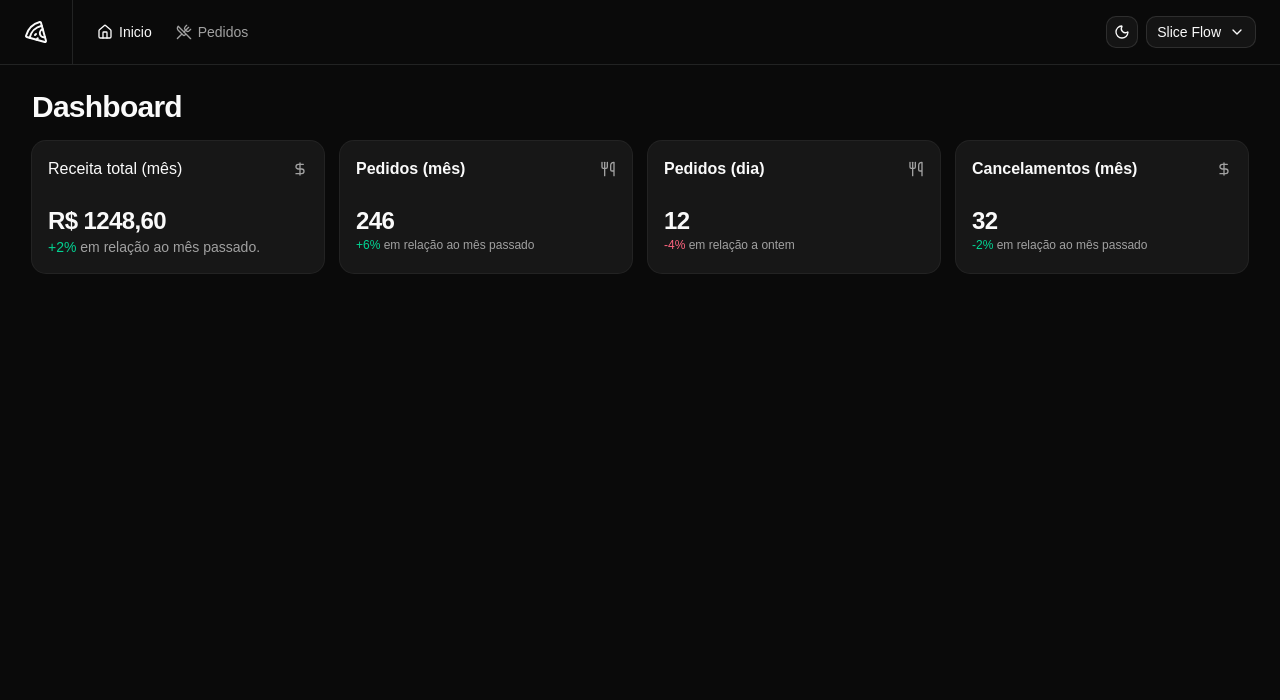
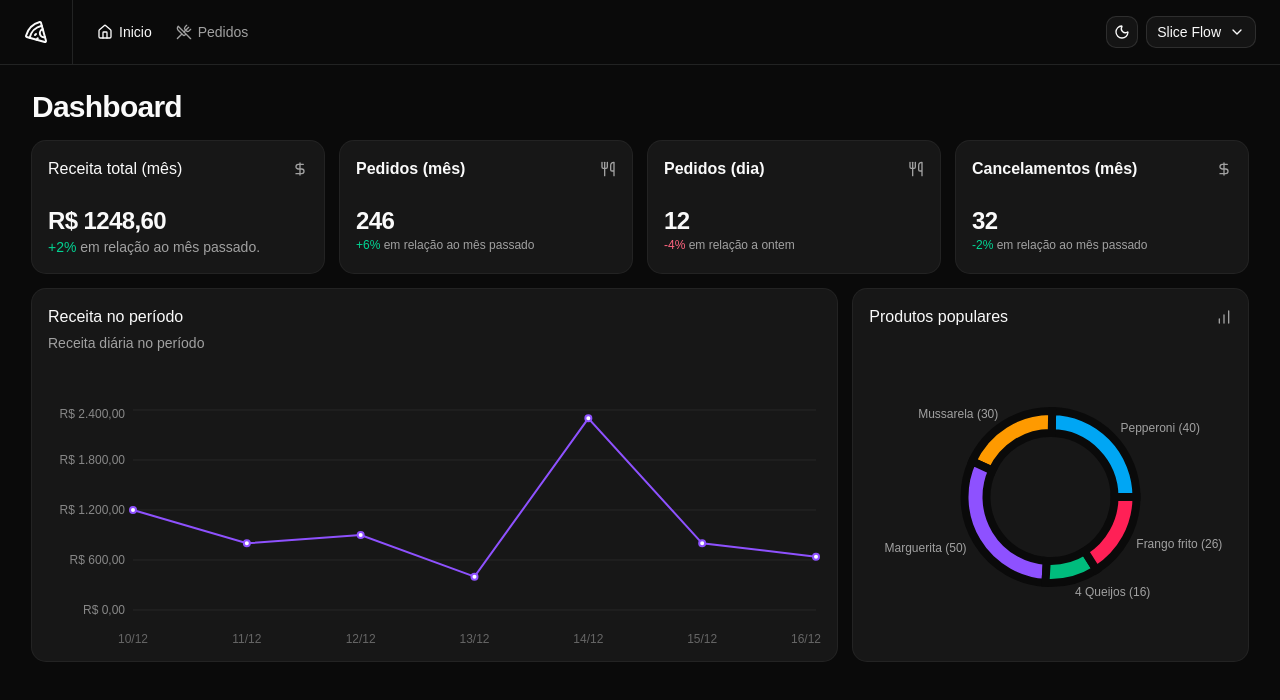
Before and after one commit to MDM04/Slice-Flow, a React (Vite) app: page / in a window 1280 px wide. Shown: the top 700 px of the page. Built offline with nearby package versions, Linux system fonts and the light colour scheme.

Commit message:
feat: Add popular-product and error 404

```diff
--- a/package.json
+++ b/package.json
@@ -25,6 +25,7 @@
     "react-helmet-async": "^3.0.0",
     "react-hook-form": "^7.88.0",
     "react-router-dom": "^7.18.3",
+    "recharts": "^3.10.1",
     "separator": "^0.1.0",
     "shadcn": "^4.21.0",
     "shadcn-ui": "^0.9.5",
--- /dev/null
+++ b/src/pages/404.tsx
@@ -0,0 +1,15 @@
+import { Link } from 'react-router-dom'
+
+export function NotFound() {
+  return (
+    <div className="flex h-screen flex-col items-center justify-center gap-2">
+      <h1 className="text-4xl font-bold">Página não encontrada</h1>
+      <p className="text-accent-foreground">
+        Voltar para o{' '}
+        <Link to="/" className="text-sky-600 dark:text-sky-400">
+          Dashboard
+        </Link>
+      </p>
+    </div>
+  )
+}
--- a/src/pages/app/dashboard/dashboard.tsx
+++ b/src/pages/app/dashboard/dashboard.tsx
@@ -4,6 +4,8 @@
 import { MonthCanceledOrdersAmountCard } from './month-canceled-amount-card'
 import { MonthOrdersAmountCard } from './month-orders-amount-card'
 import { MonthRevenueCard } from './month-revenue-card'
+import { PopularProductsChart } from './popular-product-chart'
+import { RevenueChart } from './revenue-chart'
 
 export function Dashboard() {
   return (
@@ -17,6 +19,11 @@
           <DayOrdersAmountCard />
           <MonthCanceledOrdersAmountCard />
         </div>
+
+        <div className="grid grid-cols-9 gap-4">
+          <RevenueChart />
+          <PopularProductsChart />
+        </div>
       </div>
     </>
   )
--- /dev/null
+++ b/src/pages/app/dashboard/popular-product-chart.tsx
@@ -0,0 +1,102 @@
+import { BarChart } from 'lucide-react'
+import {
+  Pie,
+  PieChart,
+  type PieSectorShapeProps,
+  ResponsiveContainer,
+  Sector,
+} from 'recharts'
+import colors from 'tailwindcss/colors'
+
+import { Card, CardContent, CardHeader, CardTitle } from '@/components/ui/card'
+
+const data = [
+  { product: 'Pepperoni', amount: 40 },
+  { product: 'Mussarela', amount: 30 },
+  { product: 'Marguerita', amount: 50 },
+  { product: '4 Queijos', amount: 16 },
+  { product: 'Frango frito', amount: 26 },
+]
+
+const COLORS = [
+  colors.sky[500],
+  colors.amber[500],
+  colors.violet[500],
+  colors.emerald[500],
+  colors.rose[500],
+]
+
+const CustomPie = (props: PieSectorShapeProps) => {
+  return (
+    <Sector
+      {...props}
+      fill={COLORS[props.index % COLORS.length]}
+      className="stroke-background hover:opacity-80"
+    />
+  )
+}
+
+export function PopularProductsChart() {
+  return (
+    <Card className="col-span-3">
+      <CardHeader className="pb-8">
+        <div className="flex items-center justify-between">
+          <CardTitle className="text-base font-medium">
+            Produtos populares
+          </CardTitle>
+          <BarChart className="text-muted-foreground h-4 w-4" />
+        </div>
+      </CardHeader>
+
+      <CardContent>
+        <ResponsiveContainer width="100%" height={240}>
+          <PieChart style={{ fontSize: 12 }}>
+            <Pie
+              data={data}
+              nameKey="product"
+              dataKey="amount"
+              cx="50%"
+              cy="50%"
+              outerRadius={86}
+              innerRadius={64}
+              strokeWidth={8}
+              labelLine={false}
+              shape={CustomPie}
+              label={({
+                cx,
+                cy,
+                midAngle,
+                innerRadius,
+                outerRadius,
+                value,
+                index,
+              }) => {
+                const RADIAN = Math.PI / 180
+                const radius = 12 + innerRadius + (outerRadius - innerRadius)
+                const angle = midAngle ?? 0
+
+                const x = cx + radius * Math.cos(-angle * RADIAN)
+                const y = cy + radius * Math.sin(-angle * RADIAN)
+
+                return (
+                  <text
+                    x={x}
+                    y={y}
+                    className="fill-muted-foreground text-xs"
+                    textAnchor={x > cx ? 'start' : 'end'}
+                    dominantBaseline="central"
+                  >
+                    {data[index].product.length > 12
+                      ? data[index].product.substring(0, 12).concat('...')
+                      : data[index].product}{' '}
+                    ({value})
+                  </text>
+                )
+              }}
+            />
+          </PieChart>
+        </ResponsiveContainer>
+      </CardContent>
+    </Card>
+  )
+}
--- /dev/null
+++ b/src/pages/app/dashboard/revenue-chart.tsx
@@ -0,0 +1,68 @@
+import {
+  CartesianGrid,
+  Line,
+  LineChart,
+  ResponsiveContainer,
+  XAxis,
+  YAxis,
+} from 'recharts'
+import colors from 'tailwindcss/colors'
+
+import {
+  Card,
+  CardContent,
+  CardDescription,
+  CardHeader,
+  CardTitle,
+} from '@/components/ui/card'
+
+const data = [
+  { date: '10/12', revenue: 1200 },
+  { date: '11/12', revenue: 800 },
+  { date: '12/12', revenue: 900 },
+  { date: '13/12', revenue: 400 },
+  { date: '14/12', revenue: 2300 },
+  { date: '15/12', revenue: 800 },
+  { date: '16/12', revenue: 640 },
+]
+
+export function RevenueChart() {
+  return (
+    <Card className="col-span-6">
+      <CardHeader className="flex-row items-center justify-between pb-8">
+        <div className="space-y-1">
+          <CardTitle className="text-base font-medium">
+            Receita no período
+          </CardTitle>
+          <CardDescription>Receita diária no período</CardDescription>
+        </div>
+      </CardHeader>
+      <CardContent>
+        <ResponsiveContainer width="100%" height={240}>
+          <LineChart data={data} style={{ fontSize: 12 }}>
+            <XAxis dataKey="date" axisLine={false} tickLine={false} dy={16} />
+            <YAxis
+              stroke="#888"
+              axisLine={false}
+              tickLine={false}
+              width={80}
+              tickFormatter={(value: number) =>
+                value.toLocaleString('pt-BR', {
+                  style: 'currency',
+                  currency: 'BRL',
+                })
+              }
+            />
+            <CartesianGrid vertical={false} className="stroke-muted" />
+            <Line
+              stroke={colors.violet[500]}
+              type="linear"
+              strokeWidth={2}
+              dataKey="revenue"
+            />
+          </LineChart>
+        </ResponsiveContainer>
+      </CardContent>
+    </Card>
+  )
+}
--- a/src/routes.tsx
+++ b/src/routes.tsx
@@ -2,6 +2,7 @@
 
 import { AppLayout } from './pages/_layouts/app'
 import { AuthLayout } from './pages/_layouts/auth'
+import { NotFound } from './pages/404'
 import { Dashboard } from './pages/app/dashboard/dashboard'
 import { Orders } from './pages/app/orders/orders'
 import { SignUp } from './pages/auth/sig-up'
@@ -11,6 +12,7 @@
   {
     path: '/',
     element: <AppLayout />,
+    errorElement: <NotFound />,
     children: [
       {
         path: '/',
```
Also changed, not shown: 1 other file (tests, documents, lock files or other folders).
